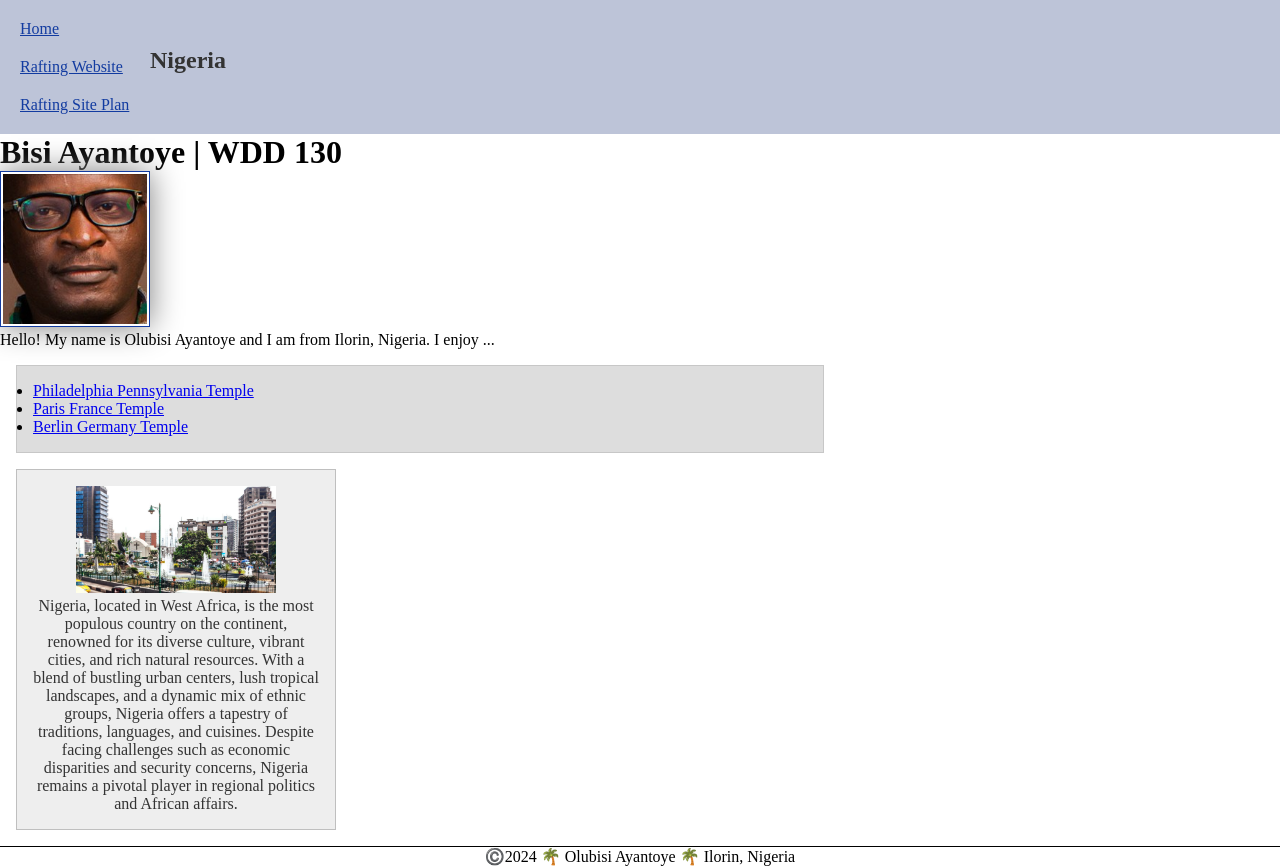
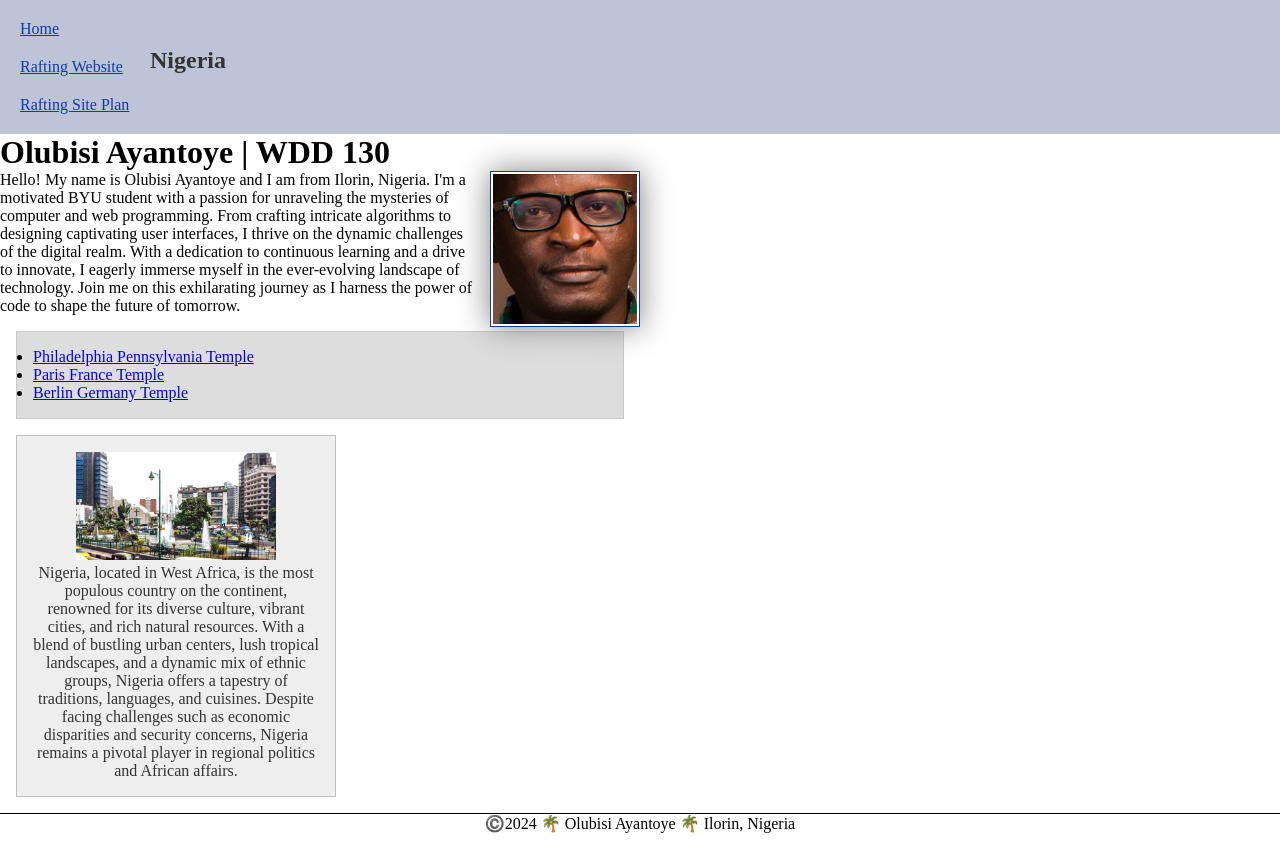
Before and after one commit to olubisiayantoye/wdd130, a plain HTML site: page index.html in a window 1280 px wide. After the commit the page ends 833 px from the top, so only its background shows below. Drawn offline with Linux system fonts and the light colour scheme.

Commit message:
modified:   index.html modified:   styles.css

```diff
--- a/index.html
+++ b/index.html
@@ -20,9 +20,9 @@
       </nav>
     </header>
     <main>
-      <h1>Bisi Ayantoye | WDD 130</h1>
+      <h1>Olubisi Ayantoye | WDD 130</h1>
       <img  src="images/profile.jpg" alt="Hello, my name is Olubisi Ayantoye" width="200">
-      <p>Hello! My name is Olubisi Ayantoye and I am from Ilorin, Nigeria. I enjoy ... </p>
+      <p>Hello! My name is Olubisi Ayantoye and I am from Ilorin, Nigeria. I'm a motivated BYU student with a passion for unraveling the mysteries of computer and web programming. From crafting intricate algorithms to designing captivating user interfaces, I thrive on the dynamic challenges of the digital realm. With a dedication to continuous learning and a drive to innovate, I eagerly immerse myself in the ever-evolving landscape of technology. Join me on this exhilarating journey as I harness the power of code to shape the future of tomorrow.  </p>
 
       <ul class="box">
         <li><a href="https://www.churchofjesuschrist.org/temples/details/philadelphia-pennsylvania-temple" target="_blank">Philadelphia Pennsylvania Temple</a></li>
--- a/styles.css
+++ b/styles.css
@@ -1,3 +1,8 @@
+* {
+  margin: 0;
+  padding: 0;
+  box-sizing: border-box;
+}
 nav {
   background-color:rgb(189, 196, 216) ;
   padding: 10px;
@@ -12,7 +17,7 @@ display: block;
 
 
 main {
-  max-width: 840px;
+  max-width: 640px;
 }
   aside {
     width: 20rem;
@@ -35,7 +40,8 @@ main {
     border: 1px solid #123ba0;
     padding: 2px;
     box-shadow: 0 0 30px gray;
-
+    float: right;
+    margin: 0 0 1rem 1rem;
   }
 
   p { padding: 0;}
@@ -46,11 +52,7 @@ main {
     text-align: center;
   }
 
-  * {
-    margin: 0;
-    padding: 0;
-    box-sizing: border-box;
-  }
+
 
   .box {
     margin: 1rem;
@@ -59,10 +61,7 @@ main {
     background-color: #ddd;
     color: #000;
   }
-  aside {
-    width: 20em;
-    text-align: center;
-  }
+
 
 
 
```
